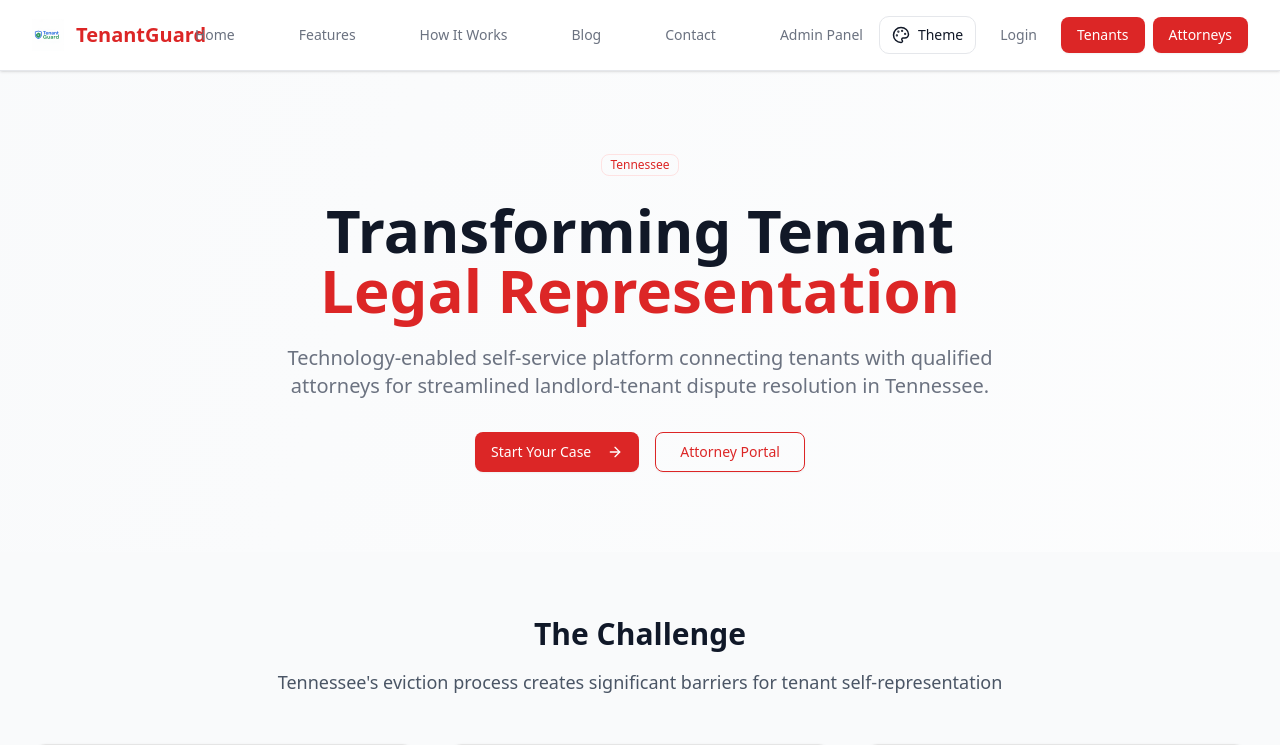
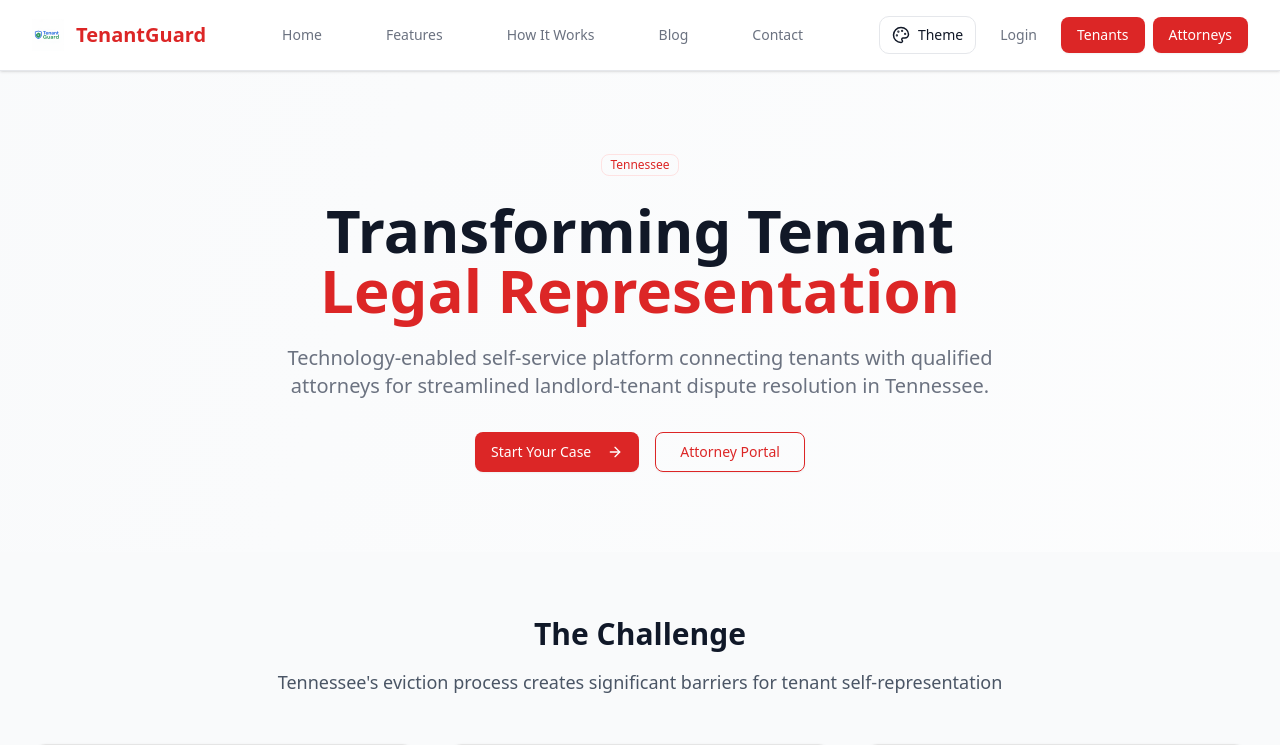
Before and after one commit to Orangemangocat/tenantguard, a React (Vite) app in the folder frontend/: page / in a window 1280 px wide. Shown: the top 745 px of the page. Built offline with nearby package versions, Linux system fonts and the light colour scheme.

Commit message:
Revert Admin Panel link additions from navigation

```diff
--- a/frontend/src/App.jsx
+++ b/frontend/src/App.jsx
@@ -126,7 +126,6 @@ function App() {
               <Button variant="ghost" style={{ color: 'var(--color-textSecondary)' }} className="hover:opacity-80" onClick={() => scrollToSection('how-it-works')}>How It Works</Button>
               <Button variant="ghost" style={{ color: 'var(--color-textSecondary)' }} className="hover:opacity-80" onClick={() => setShowBlog(true)}>Blog</Button>
               <Button variant="ghost" style={{ color: 'var(--color-textSecondary)' }} className="hover:opacity-80" onClick={() => setShowContactPage(true)}>Contact</Button>
-              <Button variant="ghost" style={{ color: 'var(--color-textSecondary)' }} className="hover:opacity-80" onClick={() => window.location.href = '/static/admin-mockup/index.html'}>Admin Panel</Button>
             </nav>
             <div className="flex items-center gap-2">
               <ThemeSwitcher />
--- a/frontend/src/components/Navbar.jsx
+++ b/frontend/src/components/Navbar.jsx
@@ -138,14 +138,6 @@ const Navbar = ({
             >
               Contact
             </Button>
-            <Button
-              variant="ghost"
-              style={{ color: 'var(--color-textSecondary)' }}
-              className="hover:opacity-80"
-              onClick={() => window.location.href = '/static/admin-mockup/index.html'}
-            >
-              Admin Panel
-            </Button>
           </nav>
 
           {/* Right Side Actions */}
```
